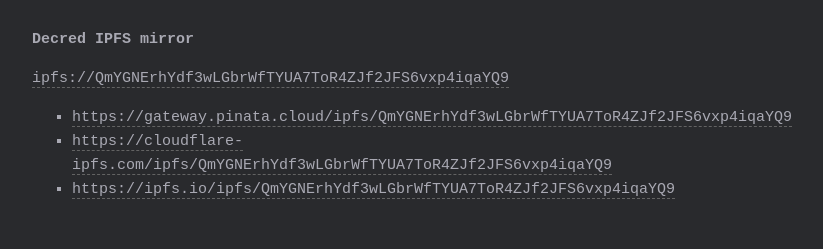
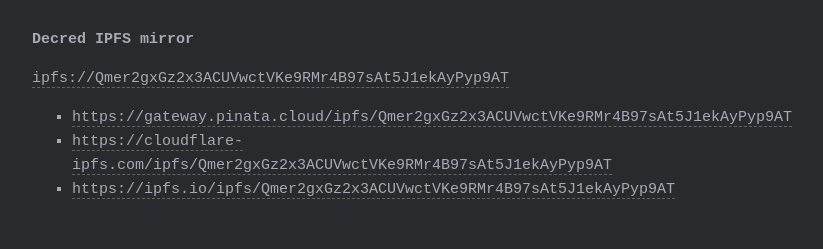
Before and after one commit to jzbz/dcr.jz.bz, a plain HTML site: page index.html in a window 1280 px wide. Shown: the part 267-516 px from the top of the page, without its empty margins (333-1156 px from the left). Drawn offline with Linux system fonts and the light colour scheme.

Commit message:
Update index.html

```diff
--- a/index.html
+++ b/index.html
@@ -27,11 +27,11 @@ ul {list-style-type: square;}
 <br />
 
 <h2 id="bin">Decred IPFS mirror</h2>
-<p><a href="ipfs://QmYGNErhYdf3wLGbrWfTYUA7ToR4ZJf2JFS6vxp4iqaYQ9">ipfs://QmYGNErhYdf3wLGbrWfTYUA7ToR4ZJf2JFS6vxp4iqaYQ9</a></p>
+<p><a href="ipfs://Qmer2gxGz2x3ACUVwctVKe9RMr4B97sAt5J1ekAyPyp9AT">ipfs://Qmer2gxGz2x3ACUVwctVKe9RMr4B97sAt5J1ekAyPyp9AT</a></p>
 <ul>
-<li><a href="https://gateway.pinata.cloud/ipfs/QmYGNErhYdf3wLGbrWfTYUA7ToR4ZJf2JFS6vxp4iqaYQ9">https://gateway.pinata.cloud/ipfs/QmYGNErhYdf3wLGbrWfTYUA7ToR4ZJf2JFS6vxp4iqaYQ9</a></li>
-<li><a href="https://cloudflare-ipfs.com/ipfs/QmYGNErhYdf3wLGbrWfTYUA7ToR4ZJf2JFS6vxp4iqaYQ9">https://cloudflare-ipfs.com/ipfs/QmYGNErhYdf3wLGbrWfTYUA7ToR4ZJf2JFS6vxp4iqaYQ9</a></li>
-<li><a href="https://ipfs.io/ipfs/QmYGNErhYdf3wLGbrWfTYUA7ToR4ZJf2JFS6vxp4iqaYQ9">https://ipfs.io/ipfs/QmYGNErhYdf3wLGbrWfTYUA7ToR4ZJf2JFS6vxp4iqaYQ9</a></li>
+<li><a href="https://gateway.pinata.cloud/ipfs/Qmer2gxGz2x3ACUVwctVKe9RMr4B97sAt5J1ekAyPyp9AT">https://gateway.pinata.cloud/ipfs/Qmer2gxGz2x3ACUVwctVKe9RMr4B97sAt5J1ekAyPyp9AT</a></li>
+<li><a href="https://cloudflare-ipfs.com/ipfs/Qmer2gxGz2x3ACUVwctVKe9RMr4B97sAt5J1ekAyPyp9AT">https://cloudflare-ipfs.com/ipfs/Qmer2gxGz2x3ACUVwctVKe9RMr4B97sAt5J1ekAyPyp9AT</a></li>
+<li><a href="https://ipfs.io/ipfs/Qmer2gxGz2x3ACUVwctVKe9RMr4B97sAt5J1ekAyPyp9AT">https://ipfs.io/ipfs/Qmer2gxGz2x3ACUVwctVKe9RMr4B97sAt5J1ekAyPyp9AT</a></li>
 </ul>
 
 <br />
```
